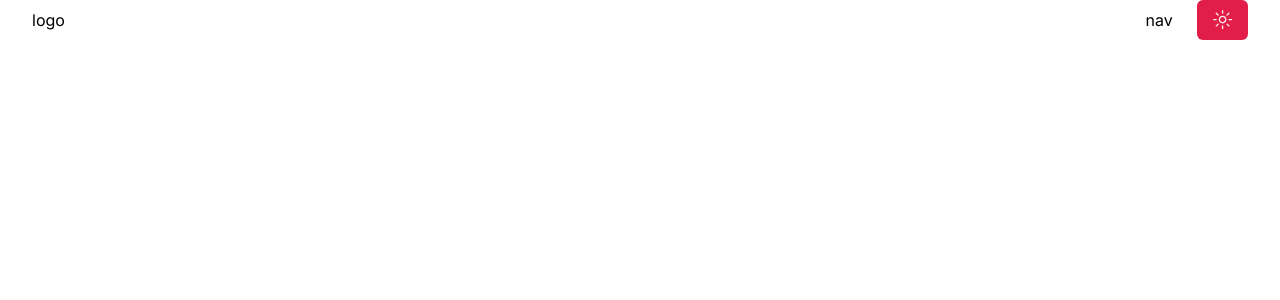
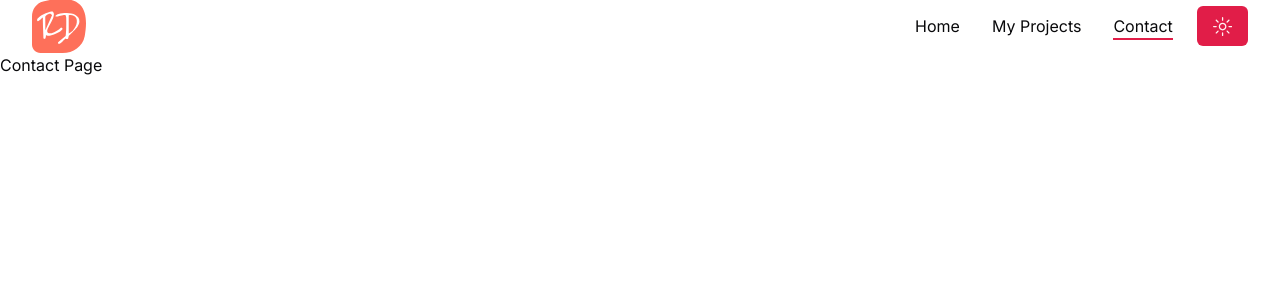
Before and after one commit to premvarma2002/nextjs-shadcn.ui-portfolio, a Next.js app: page /contact in a window 1280 px wide. Before the commit this address had no page. Shown: the top 300 px of the page. Built offline with nearby package versions, Linux system fonts and the light colour scheme.

Commit message:
all routes append

```diff
--- /dev/null
+++ b/app/contact/page.jsx
@@ -0,0 +1,9 @@
+import React from 'react'
+
+const Contact = () => {
+  return (
+    <div>Contact Page</div>
+  )
+}
+
+export default Contact
--- /dev/null
+++ b/app/projects/page.jsx
@@ -0,0 +1,9 @@
+import React from 'react'
+
+const Projects = () => {
+  return (
+    <div>Projects Page</div>
+  )
+}
+
+export default Projects
--- a/app/template.jsx
+++ b/app/template.jsx
@@ -5,8 +5,8 @@
 import useScrollProgress from '@/hooks/useScrollProgress'
 // variants
 const variants = {
-    hidden: { opacity: 1 },
-    enter: { opacity: 0 }
+    hidden: { opacity: 0 },
+    enter: { opacity: 1 }
 }
 
 const Template = ({ children }) => {
--- a/components/Header.jsx
+++ b/components/Header.jsx
@@ -15,7 +15,7 @@
           <Logo/>
           <div className='flex items-center gap-x-6'>
            {/* {nav} */}
-           <Nav/>
+           <Nav containerStyles='hidden xl:flex gap-x-8 items-center' linkStyles='relative hover:text-primary transition-all' underlineStyles='absolute left-0 top-full h-[2px] bg-primary w-full'/>
         <ThemeToggler/>
         {/* {mobile nav} */}
         <div className='xl:hidden'>
--- a/components/Logo.jsx
+++ b/components/Logo.jsx
@@ -1,8 +1,11 @@
-import React from 'react'
+import Link from "next/link"
+import Image from "next/image"
 
 const logo = () => {
   return (
-    <div>logo</div>
+    <Link href='/'>
+      <Image src='/logo.svg' width={54} height={54} priority alt="" />
+    </Link>
   )
 }
 
--- a/components/Nav.jsx
+++ b/components/Nav.jsx
@@ -1,9 +1,38 @@
-import React from 'react'
 
-const nav = () => {
+// link (nextjs)
+import Link from "next/link"
+
+// next hooks
+import { usePathname } from "next/navigation"
+
+// framer motion
+import { motion } from "framer-motion"
+const links = [
+  { path: '/', name: 'home' },
+  { path: '/projects', name: 'my projects' },
+  { path: '/contact', name: 'contact' }
+]
+
+const Nav = ({ containerStyles, linkStyles, underlineStyles }) => {
+  const path = usePathname();
   return (
-    <div>nav</div>
+    <nav className={`${containerStyles}`}>
+      {links.map((link, index) => {
+        return (
+          <Link
+          href={link.path}
+           key={index}
+           className={`capitalize ${linkStyles}`}
+           >
+            {link.path === path && (
+              <motion.span initial={{y: '-100%'}} animate ={{y:0}} transition ={{type: 'tween'}} layoutId='underline' className={`${underlineStyles}`}/>
+            )}
+            {link.name}
+            </Link>
+        )
+      })}
+    </nav>
   )
 }
 
-export default nav
+export default Nav
```
